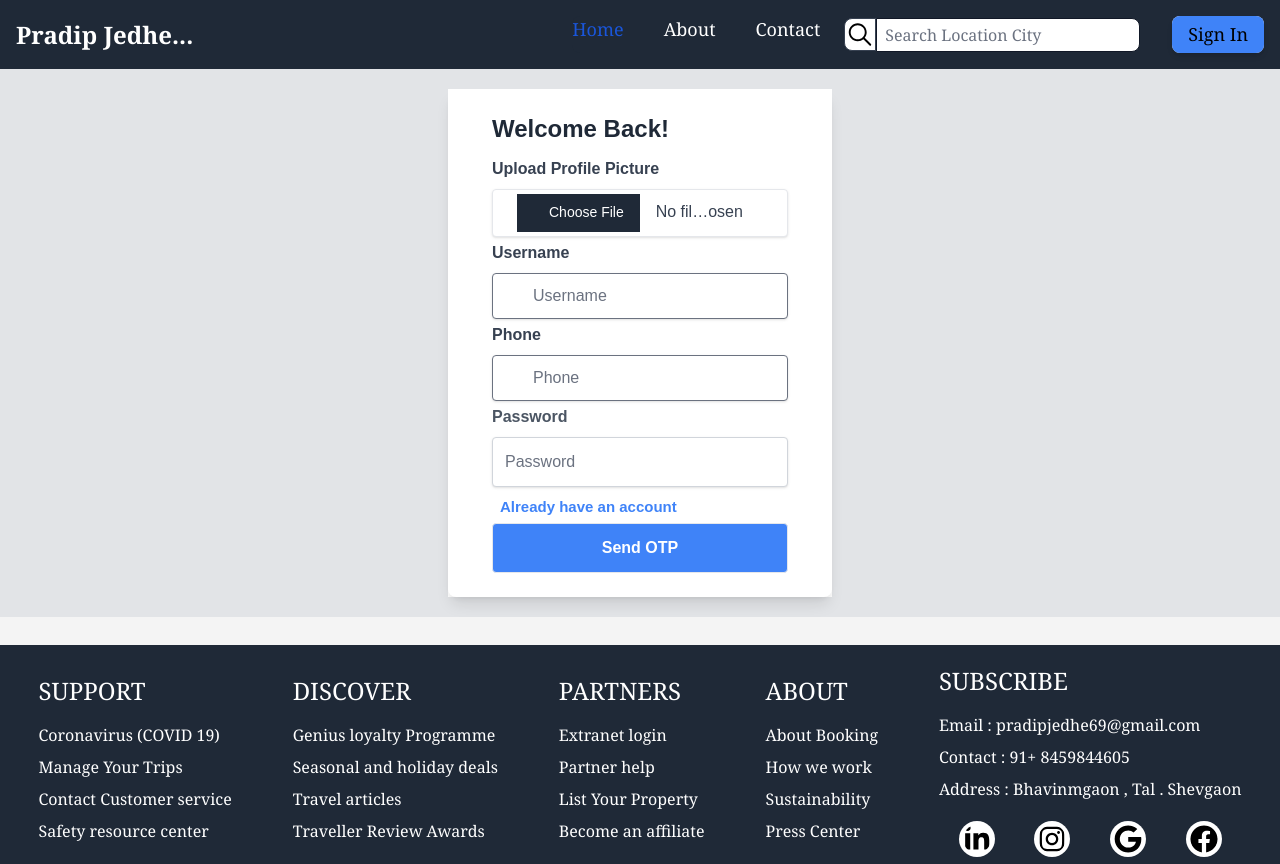
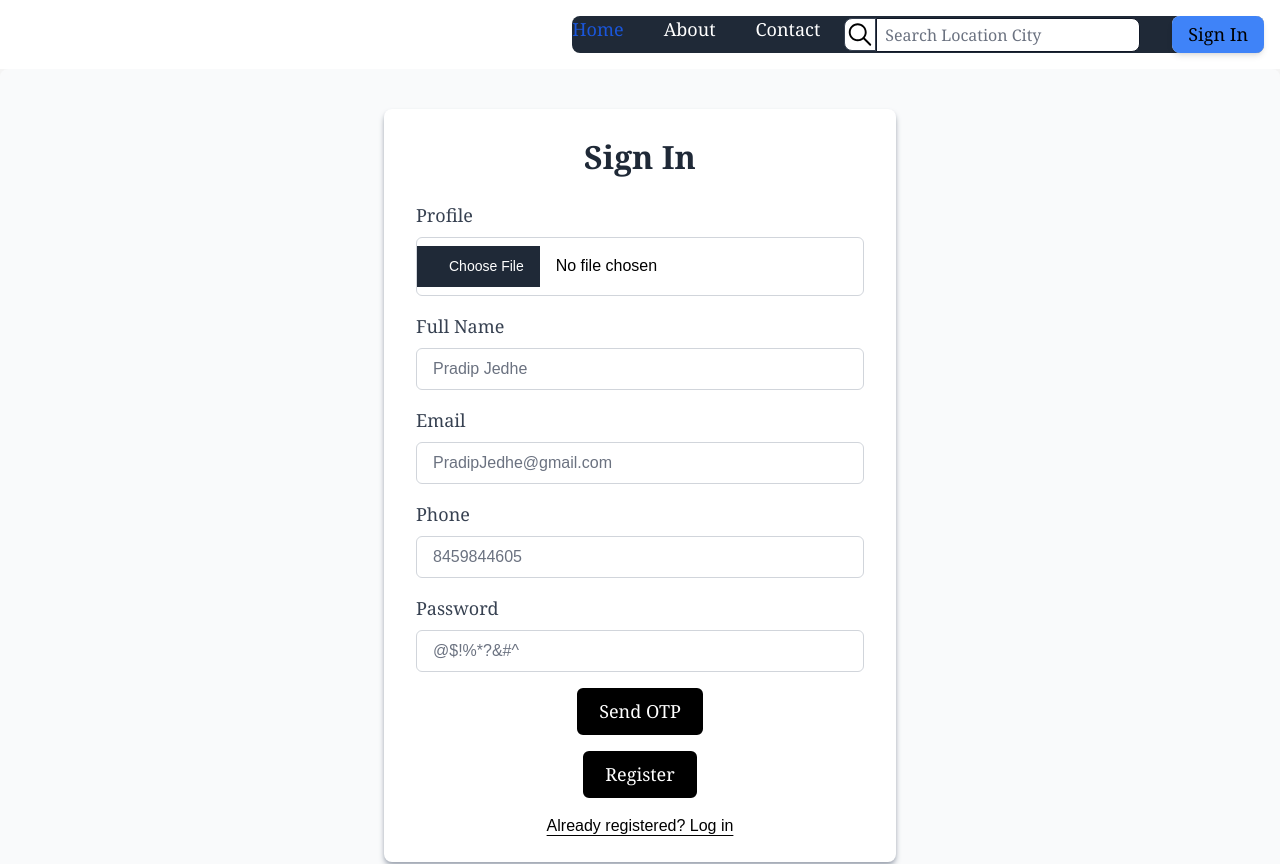
Before and after one commit to Jedhepradip/Hotel-management-client-side, a React (Vite) app: page /SignIn in a window 1280 px wide. Shown: the top 864 px of the page. Built offline with nearby package versions, Linux system fonts and the light colour scheme; a web font is replaced by a local one.

Commit message:
desing the home page

```diff
--- a/src/components/Pages/RoomsLocationShow.jsx
+++ b/src/components/Pages/RoomsLocationShow.jsx
@@ -19,8 +19,8 @@ const RoomsLocationShow = () => {
     useEffect(() => {
         const fetchRoomsData = async () => {
             try {
-                const response = await fetch('https://hotel-management-server-5drh.onrender.com/Product/data', {
-                // const response = await fetch('http://localhost:3000//Product/data', {
+                // const response = await fetch('https://hotel-management-server-5drh.onrender.com/Product/data', {
+                const response = await fetch('http://localhost:3000/Product/data', {
                     method: 'GET',
                 });
                 const data = await response.json();
--- a/src/components/Pages/SignIn.jsx
+++ b/src/components/Pages/SignIn.jsx
@@ -1,197 +1,252 @@
-import React, { useRef, useState, useEffect } from 'react';
+import { useState } from 'react';
+import { NavLink, useNavigate } from 'react-router-dom';
 import { useForm } from 'react-hook-form';
-import { NavLink, useNavigate } from 'react-router-dom';
-import firebase from '../Firebase/FirebaseData';
 import { ToastContainer, toast } from 'react-toastify';
 import 'react-toastify/dist/ReactToastify.css';
-import Swal from 'sweetalert2';
+import axios from 'axios';
 
 const SignIn = () => {
-  const [file, setFile] = useState(null);
-  const [otpshow, setOtpshow] = useState(false);
-  const [otp, setOtp] = useState("");
-  const [verificationId, setVerificationId] = useState("");
-  const recaptchaRef = useRef(null);
-  const [phoneNumber, setPhoneNumber] = useState(null);
-  const { register, handleSubmit, watch, formState: { errors } } = useForm();
+  const [file, setFile] = useState();
+  const [OTPShow, setOtpShow] = useState(false);
+  const [loadingOTP, setLoadingOTP] = useState(false);
+  const [verifyOtp, setVerifyOtp] = useState(false);
+  const [userEmail, setUserEmail] = useState("");
+  const [userOTP, setUserOTP] = useState("");
   const navigate = useNavigate();
+  const { register, handleSubmit, formState: { errors }, reset } = useForm();
 
+  const sendOtpForEmail = async () => {
+    setLoadingOTP(true);
+    const formData = new FormData();
+    formData.append("email", userEmail);
 
-  // const handleSendOtp = () => {
-  //   const data = {
-  //     Img: file,
-  //     Name: watch("Name"),
-  //     Password: watch("Password"),
-  //     Phone: phoneNumber
-  //   };
+    if (!userEmail) {
+      toast.error("Email is required.");
+      setLoadingOTP(false);
+      return;
+    }
 
-  //   if (data.Img && data.Name.length >= 5 && data.Password.length >= 6 && data.Phone.length >= 10) {
-  //     const fullPhoneNumber = `+91${phoneNumber}`;
-  //     if (!fullPhoneNumber.match(/^\+\d{1,15}$/)) {
-  //       console.error("Invalid phone number format. Please include the country code.");
-  //       return;
-  //     }
-
-  //     if (recaptchaRef.current) {
-  //       recaptchaRef.current.innerHTML = "<div id='recaptcha-container'></div>";
-  //     }
-
-  //     const verifier = new firebase.auth.RecaptchaVerifier("recaptcha-container", {
-  //       size: "invisible"
-  //     });
-
-  //     firebase.auth().signInWithPhoneNumber(fullPhoneNumber, verifier).then((confirmResult) => {
-  //       setVerificationId(confirmResult.verificationId);
-  //       setOtpshow(true);
-  //     }).catch((err) => {
-  //       console.error("Error during OTP sending:", err);
-  //     });
-  //   }
-  // };
-
-  // const handleOtpVerification = async () => {
-  //   try {
-  //     const credential = firebase.auth.PhoneAuthProvider.credential(verificationId, otp);
-  //     await firebase.auth().signInWithCredential(credential);
-  //     console.log("OTP verified successfully");
-  //     handleSubmitForm(); // Submit form after OTP verification
-  //   } catch (error) {
-  //     console.error("Error verifying OTP:", error);
-  //   }
-  // };
-
-  const onSubmit = async () => {
     try {
-      const formData = new FormData();
-      formData.append("Img", file);
-      formData.append("Name", watch("Name"));
-      formData.append("Password", watch("Password"));
-      formData.append("Phone", phoneNumber);
-
-      const response = await fetch("https://hotel-management-server-5drh.onrender.com/User/Registration", {
-      // const response = await fetch("http://localhost:3000/User/Registration", {
-        method: "POST",
-        body: formData
-      });
-
-      const responsedata = await response.json();
-
-      if (!response.ok) {
-        toast.error(`${responsedata.Message}`,{
-        })
-        navigate("/SignIn");
-      } else {
-        let token = responsedata.token
-        localStorage.setItem("Token", token)
-        toast.success("Registration Successfully...")
-        setTimeout(() => {
-          navigate("/")
-        }, 600)
-      }
+      const response = await axios.post(`http://localhost:8000/UserSendOtp`, formData);
+      const { otp, message } = response.data;
+      toast.success(<div className='font-serif text-[15px] text-black'>{message}</div>);
+      setUserOTP(otp);
+      setOtpShow(true);
     } catch (error) {
-      console.log(error);
-      toast.error("Something went wrong!")
+      handleAxiosError(error);
     }
   };
 
+  const onSubmit = async (data) => {
+    setVerifyOtp(true);
+
+    if (userOTP !== data.OTP) {
+      toast.error("OTP doesn't match, please try again.");
+      setVerifyOtp(false);
+      return;
+    }
+
+    if (!file) {
+      toast.error('Please select a logo file');
+      setVerifyOtp(false);
+      return;
+    }
+
+    const formData = new FormData();
+    formData.append("ProfileImg", file);
+    formData.append("name", data.name);
+    formData.append("email", data.email);
+    formData.append("mobile", data.mobile.toString());
+    formData.append("password", data.password);
+    formData.append("role", data.role);
+
+    try {
+      const response = await axios.post(`http://localhost:8000/User/Registration`, formData);
+      const { message, token } = response.data;
+      toast.success(<div className='font-serif text-[15px] text-black'>{message}</div>);
+
+      localStorage.setItem("Token", token);
+      setTimeout(() => {
+        navigate("/");
+        setVerifyOtp(false);
+        reset(); // Reset the form
+      }, 1600);
+    } catch (error) {
+      handleAxiosError(error);
+      setVerifyOtp(false);
+    }
+  };
+
+  const handleAxiosError = (error) => {
+    if (error.response) {
+      const errorMessage = error.response.data.message;
+      toast.error(<div className='font-serif text-[15px] text-black'>{errorMessage}</div>);
+    } else {
+      toast.error("Network issue or server not responding.");
+      console.log("Error: Network issue or server not responding", error);
+    }
+  };
 
   return (
-    <div id="timeline-modal" className="z-50 fixed inset-0 flex items-center justify-center bg-gray-300 bg-opacity-50 p-5 mb-7">
+    <>
       <ToastContainer />
-      <div ref={recaptchaRef}></div>
-      <div className="bg-white">
-        <div className="max-w-sm rounded-lg overflow-hidden shadow-lg mx-auto p-1">
-          <div className="py-5 px-10">
-            <h2 className="text-2xl font-bold text-gray-800 mb-3">Welcome Back!</h2>
-            <form
-              // onSubmit={handleSubmit(handleSendOtp)}
-              onSubmit={handleSubmit(onSubmit)}
-            >
-              <div className="mb-1">
-                <label className="block text-gray-700 font-bold mb-2" htmlFor="Img">
-                  Upload Profile Picture
-                </label>
+      <div className='grid grid-cols-1 place-items-center py-10 px-5 bg-gray-50 rounded-lg shadow-xl'>
+        <div className='bg-white px-8 py-6 shadow-md shadow-gray-400 rounded-lg w-full max-w-lg'>
+          <h1 className='text-center font-bold font-serif text-[32px] text-gray-800 mb-5'>Sign In</h1>
+          <form onSubmit={handleSubmit(onSubmit)} className='space-y-4'>
+            {/* Profile Input */}
+            <div>
+              <label className='block text-lg font-serif text-gray-700 mb-2'>Profile</label>
               <input
-                  {...register("Img", { required: "This Field Is Required" })}
+                {...register("ProfileImg", {
+                  required: { value: true, message: "File is required" },
+                })}
                 type="file"
-                  id="Img"
-                  className="shadow appearance-none border rounded w-full py-1 px-10 text-gray-700 bg-white leading-tight focus:outline-none focus:shadow-outline"
+                className='w-full px-4 py-2 border border-gray-300 rounded-md focus:ring-2 focus:ring-black focus:border-transparent transition duration-200'
                 onChange={(e) => setFile(e.target.files[0])}
               />
-                {errors.Img && <div className='block mb-2 font-bold text-center text-red-500'>{errors.Img.message}</div>}
+              {errors.ProfileImg && <div className="text-red-500 text-sm font-serif mt-1">{errors.ProfileImg.message}</div>}
             </div>
 
-              <div className="mb-1">
-                <label className="block text-gray-700 font-bold mb-2" htmlFor="username">
-                  Username
-                </label>
-                <input {...register("Name", {
-                  required: { value: true, message: "This Field Is Required" },
-                  minLength: { value: 5, message: "Min Length Is 5" },
-                  maxLength: { value: 35, message: "Max Length Is 35" },
-                })} className="shadow appearance-none border rounded w-full py-3 px-10 text-gray-700 leading-tight focus:outline-none focus:shadow-outline" id="username" type="text" placeholder="Username" />
-                {errors.Name && <div className='block mb-2 font-bold text-center text-red-500'>
-                  {errors.Name.message}</div>}
+            {/* Full Name Input */}
+            <div>
+              <label className="block text-lg font-serif text-gray-700 mb-2">Full Name</label>
+              <input
+                {...register("name", {
+                  required: "Name is required",
+                  minLength: { value: 4, message: "Min length is 4" },
+                  maxLength: { value: 30, message: "Max length is 30" },
+                })}
+                type="text"
+                placeholder="Pradip Jedhe"
+                className="w-full px-4 py-2 border border-gray-300 rounded-md focus:ring-2 focus:ring-black focus:border-transparent outline-none transition duration-200"
+              />
+              {errors.name && <div className="text-red-500 text-sm font-serif mt-1">{errors.name.message}</div>}
             </div>
 
-              <div className="mb-1">
-                <label className="block text-gray-700 font-bold mb-2" htmlFor="Phone">
-                  Phone
-                </label>
-                <input {...register("Phone", {
-                  required: { value: true, message: "This Field Is Required" },
-                  minLength: { value: 10, message: "Min Length Is 10" },
-                  maxLength: { value: 10, message: "Max Length Is 10" }
-                })} className="shadow appearance-none border rounded w-full py-3 px-10 text-gray-700 leading-tight focus:outline-none focus:shadow-outline" type="number" placeholder="Phone"
-                  value={phoneNumber}
-                  onChange={(e) => setPhoneNumber(e.target.value)} />
-                {errors.Phone && <div className='block mb-2 font-bold text-center text-red-500'>{errors.Phone.message}</div>}
+            {/* Email Input */}
+            <div>
+              <label className="block text-lg font-serif text-gray-700 mb-2">Email</label>
+              <input
+                {...register("email", {
+                  required: "Email is required",
+                  pattern: {
+                    value: /^[a-zA-Z0-9._%+-]+@[a-zA-Z0-9.-]+\.[a-zA-Z]{2,}$/i,
+                    message: "Invalid email address",
+                  },
+                })}
+                type="text"
+                value={userEmail}
+                placeholder="PradipJedhe@gmail.com"
+                className="w-full px-4 py-2 border border-gray-300 rounded-md focus:ring-2 focus:ring-black focus:border-transparent outline-none transition duration-200"
+                onChange={(e) => setUserEmail(e.target.value)}
+              />
+              {errors.email && <div className="text-red-500 text-sm font-serif mt-1">{errors.email.message}</div>}
             </div>
 
-              <div className="mb-1">
-                <label className="block mb-2 font-bold text-gray-600">Password</label>
-                <input {...register("Password", {
-                  required: { value: true, message: "This Field Is Required" },
-                  minLength: { value: 6, message: "Min Length Is 6" },
-                  maxLength: { value: 8, message: "Max Length Is 8" }
-                })} type="password" id="password" placeholder="Password" className="border border-gray-300 shadow p-3 w-full rounded mb-1" />
-                {errors.Password && <div className='block mb-2 font-bold text-center text-red-500'>{errors.Password.message}</div>}
+            {/* Phone Input */}
+            <div>
+              <label className='block text-lg font-serif text-gray-700 mb-2'>Phone</label>
+              <input
+                {...register("mobile", {
+                  required: "Phone number is required",
+                  pattern: {
+                    value: /^\d{10}$/,
+                    message: "Phone number must be exactly 10 digits",
+                  },
+                })}
+                type="text"
+                placeholder='8459844605'
+                className='w-full px-4 py-2 border border-gray-300 rounded-md focus:ring-2 focus:ring-black focus:border-transparent outline-none transition duration-200'
+              />
+              {errors.mobile && <div className="text-red-500 text-sm font-serif mt-1">{errors.mobile.message}</div>}
             </div>
 
-              <NavLink to="/Login">
-                <span className='text-blue-500 font-bold text-[15px] p-2 cursor-pointer'>Already have an account</span>
-              </NavLink>
+            {/* Password Input */}
+            <div>
+              <label className='block text-lg font-serif text-gray-700 mb-2'>Password</label>
+              <input
+                {...register("password", {
+                  required: "Password is required",
+                  pattern: {
+                    value: /^(?=.*[A-Z])(?=.*[a-z])(?=.*\d)(?=.*[@$!%*?&#^])[A-Za-z\d@$!%*?&#^]{8,}$/,
+                    message: "Invalid password format",
+                  },
+                })}
+                type="password"
+                placeholder='@$!%*?&#^'
+                className={`w-full px-4 py-2 border border-gray-300 rounded-md focus:ring-2 focus:ring-black outline-none transition duration-200 focus:border-transparent ${!errors.password ? 'border-black' : ''}`}
+              />
+              {errors.password && (
+                <div className="text-red-500 text-sm font-serif mt-3 p-3 bg-gray-50 rounded-lg border border-gray-300">
+                  <p className='font-semibold mb-1'>Your password must contain:</p>
+                  <ul className="list-disc ml-5">
+                    <li>At least one uppercase letter</li>
+                    <li>At least one lowercase letter</li>
+                    <li>At least one number</li>
+                    <li>At least one special character</li>
+                    <li>Minimum length of 8 characters</li>
+                  </ul>
+                </div>
+              )}
+            </div>
 
-              <div className="flex items-center justify-between">
-                <button type='submit' className="bg-blue-500 mt-1 w-full border hover:bg-blue-700 text-white font-bold py-3 px-4 rounded focus:outline-none focus:shadow-outline">
-                  Send OTP
+            {/* OTP Verification */}
+            {OTPShow && (
+              <div>
+                <label className='block text-lg font-serif text-gray-700 mb-2'>OTP</label>
+                <input
+                  {...register("OTP", {
+                    required: "OTP is required",
+                    pattern: {
+                      value: /^\d{4,6}$/,
+                      message: "OTP must be 4-6 digits",
+                    },
+                  })}
+                  type="text"
+                  placeholder='Enter OTP'
+                  className='w-full px-4 py-2 border border-gray-300 rounded-md focus:ring-2 focus:ring-black focus:border-transparent outline-none transition duration-200'
+                />
+                {errors.OTP && <div className="text-red-500 text-sm font-serif mt-1">{errors.OTP.message}</div>}
+              </div>
+            )}
+
+            {/* Send OTP Button */}
+            {!OTPShow && (
+              <div className='flex justify-center mt-4'>
+                <button
+                  type="button"
+                  onClick={sendOtpForEmail}
+                  disabled={loadingOTP}
+                  className={`px-5 py-2 font-serif text-[18px] text-white rounded-md focus:outline-none transition duration-300 ease-in-out ${loadingOTP ? 'bg-gray-400 cursor-not-allowed' : 'bg-black hover:bg-white hover:text-black hover:border-black border-2 border-black'}`}
+                >
+                  {loadingOTP ? 'Sending...' : 'Send OTP'}
                 </button>
               </div>
+            )}
 
-              {otpshow &&
-                <>
-                  <div className="mb-1 mt-1">
-                    <label className="block mb-2 font-bold text-gray-600">OTP</label>
-                    <input {...register("ten", {
-                      required: { value: true, message: "This Field Is Required" },
-                      minLength: { value: 6, message: "Min Length Is 6" },
-                      maxLength: { value: 6, message: "Max Length Is 6" }
-                    })}
-                      onChange={(v) => setOtp(v.target.value)}
-                      type="text" id="ten" placeholder="OTP" className="border border-gray-300 shadow p-3 w-full rounded mb-1" />
-                    {errors.ten && <div className='block mb-2 font-bold text-center text-red-500'>{errors.ten.message}</div>}
+            {/* Submit Button */}
+            <div className='flex justify-center mt-6'>
+              <button
+                type="submit"
+                disabled={verifyOtp}
+                className={`px-5 py-2 font-serif text-[18px] text-white rounded-md focus:outline-none transition duration-300 ease-in-out ${verifyOtp ? 'bg-gray-400 cursor-not-allowed' : 'bg-black hover:bg-white hover:text-black hover:border-black border-2 border-black'}`}
+              >
+                {verifyOtp ? 'Registering...' : 'Register'}
+              </button>
             </div>
-                  <button className="bg-blue-500 mt-1 w-full border hover:bg-blue-700 text-white font-bold py-3 px-4 rounded focus:outline-none focus:shadow-outline" onClick={handleOtpVerification}>
-                    Verify OTP
-                  </button>
-                </>
-              }
           </form>
+
+          <div className='flex justify-center mt-4'>
+            <NavLink to="/Login" className='underline underline-offset-4 text-black hover:text-gray-600 transition duration-200'>
+              Already registered? Log in
+            </NavLink>
           </div>
         </div>
       </div>
-    </div>
+
+    </>
   );
-}
+};
 
 export default SignIn;
--- a/src/components/component/Navigation.jsx
+++ b/src/components/component/Navigation.jsx
@@ -71,24 +71,6 @@ const NavigationBar = () => {
     return;
   }, [token, CardInfo, Dispatch]);
 
-
-  // useEffect(() => {
-  //   const fetchRoomsData = async () => {
-  //     try {
-  //       const response = await fetch('https://hotel-management-server-5drh.onrender.com/Product/data', {
-  //         method: 'GET',
-  //       });
-  //       const data = await response.json();
-  //       Dispatch(CardInformation(data.Product))
-  //       setCardData(data)
-  //       sessionStorage.setItem("Roomsdata", JSON.stringify(data.Product))
-  //     } catch (error) {
-  //       console.log(error);
-  //     }
-  //   };
-  //   fetchRoomsData();
-  // }, [Dispatch]);
-
   useEffect(() => {
     if (user.length && CardInfo.length) {
       let data = CardInfo[0].text || Card.Product
@@ -125,7 +107,7 @@ const NavigationBar = () => {
 
   return (
     <>
-      <nav className="bg-gray-800 nav border-gray-200 dark:bg-gray-900 fixed w-[100%]  z-50 font-serif text-[18px]">
+      <nav className="bg-white nav border-gray-200 dark:bg-gray-900 fixed w-[100%]  z-50 font-serif text-[18px]">
         <div className="max-w-screen-xl flex flex-wrap items-center justify-between mx-auto p-4">
           <a href="https://flowbite.com/" className="flex items-center space-x-3 rtl:space-x-reverse">
             {/* <img src="https://flowbite.com/docs/images/logo.svg" className="h-8" alt="Flowbite Logo" /> */}
```
Lines whose indentation alone changed are shown as unchanged.
